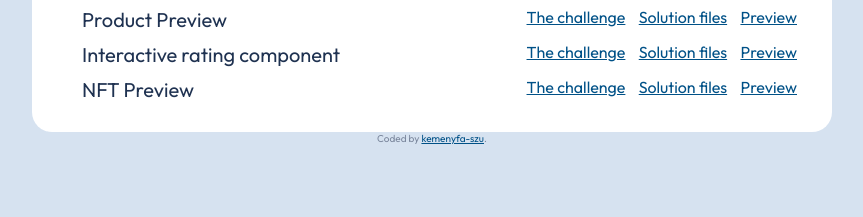
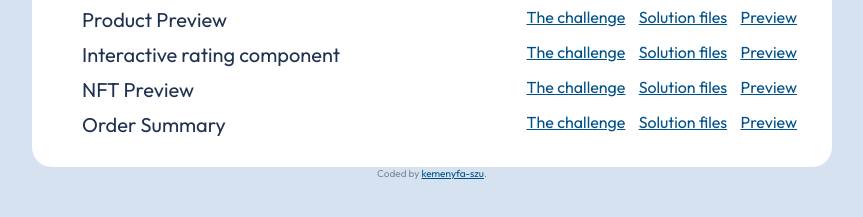
Before and after one commit to kemenyfa-szu/kemenyfa-szu.github.io, a plain HTML site: page index.html in a window 1280 px wide. Shown: the part 239-456 px from the top of the page, without its empty margins (208-1071 px from the left). Drawn offline with Linux system fonts and the light colour scheme.

Commit message:
adding order summary to main page

```diff
--- a/index.html
+++ b/index.html
@@ -168,6 +168,33 @@
               </div>
             </article>
           </li>
+          <li>
+            <article class="frontend-mentor-project">
+              <div class="frontend-mentor-project-details">
+                <h3 class="frontend-mentor-project-title">Order Summary</h3>
+                <div class="details">
+                  <a
+                    class="frontend-mentor-link"
+                    href="https://www.frontendmentor.io/challenges/order-summary-component-QlPmajDUj"
+                    target="_blank"
+                    >The&nbsp;challenge</a
+                  >
+                  <a
+                    class="frontend-mentor-link"
+                    href="https://github.com/kemenyfa-szu/frontendmentor-006-order-summary"
+                    target="_blank"
+                    >Solution&nbsp;files</a
+                  >
+                  <a
+                    class="frontend-mentor-link"
+                    href="./frontend-mentor/006-order-summary"
+                    target="_blank"
+                    >Preview</a
+                  >
+                </div>
+              </div>
+            </article>
+          </li>
         </ul>
       </section>
     </main>
```
